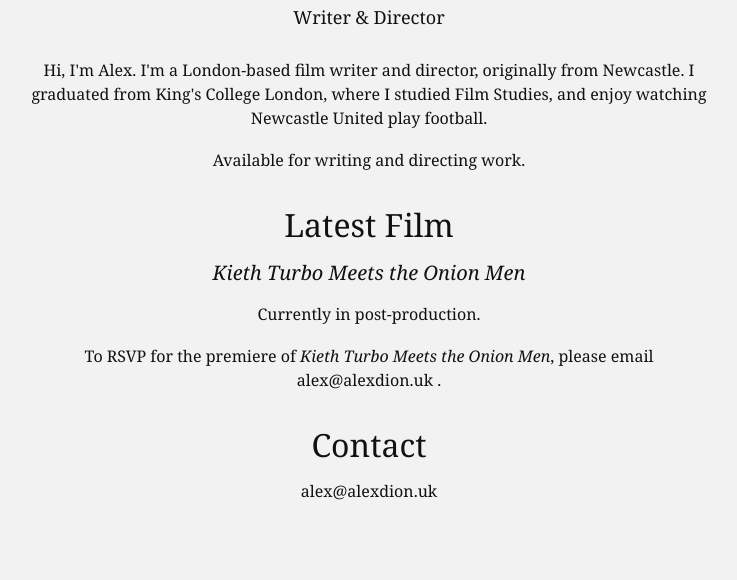
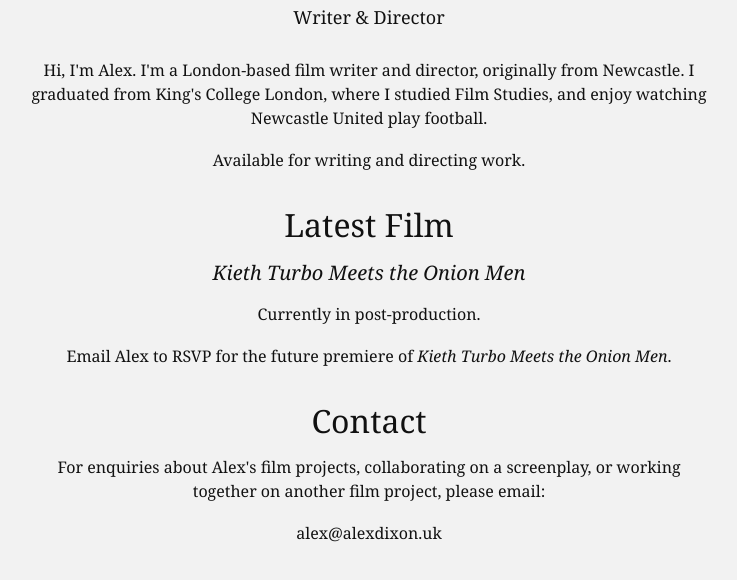
Before and after one commit to billtrem/alexdixon, a plain HTML site: page index.html in a window 1280 px wide. Shown: the part 270-850 px from the top of the page, without its empty margins (271-1008 px from the left). Drawn offline with Linux system fonts and the light colour scheme.

Commit message:
Update Alex Dixon website copy and contact email

```diff
--- a/index.html
+++ b/index.html
@@ -7,7 +7,7 @@
 
   <meta name="description" content="Alex Dixon, London-based film writer and director. Available for writing and directing work.">
 
-  <title>Alex Dixon | Writer & Director</title>
+  <title>Alex Dixon | Writer &amp; Director</title>
 
   <style>
     * {
@@ -197,21 +197,23 @@
     </p>
 
     <p>
-      To RSVP for the premiere of
-      <em>Kieth Turbo Meets the Onion Men</em>,
-      please email
-      <a href="mailto:alex@alexdion.uk">
-        alex@alexdion.uk
-      </a>.
+      Email Alex to RSVP for the future premiere of
+      <em>Kieth Turbo Meets the Onion Men</em>.
     </p>
   </section>
 
   <section>
     <h2>Contact</h2>
 
+    <p>
+      For enquiries about Alex's film projects,
+      collaborating on a screenplay, or working
+      together on another film project, please email:
+    </p>
+
     <div class="contact-links">
-      <a href="mailto:alex@alexdion.uk">
-        alex@alexdion.uk
+      <a href="mailto:alex@alexdixon.uk">
+        alex@alexdixon.uk
       </a>
     </div>
   </section>
```
